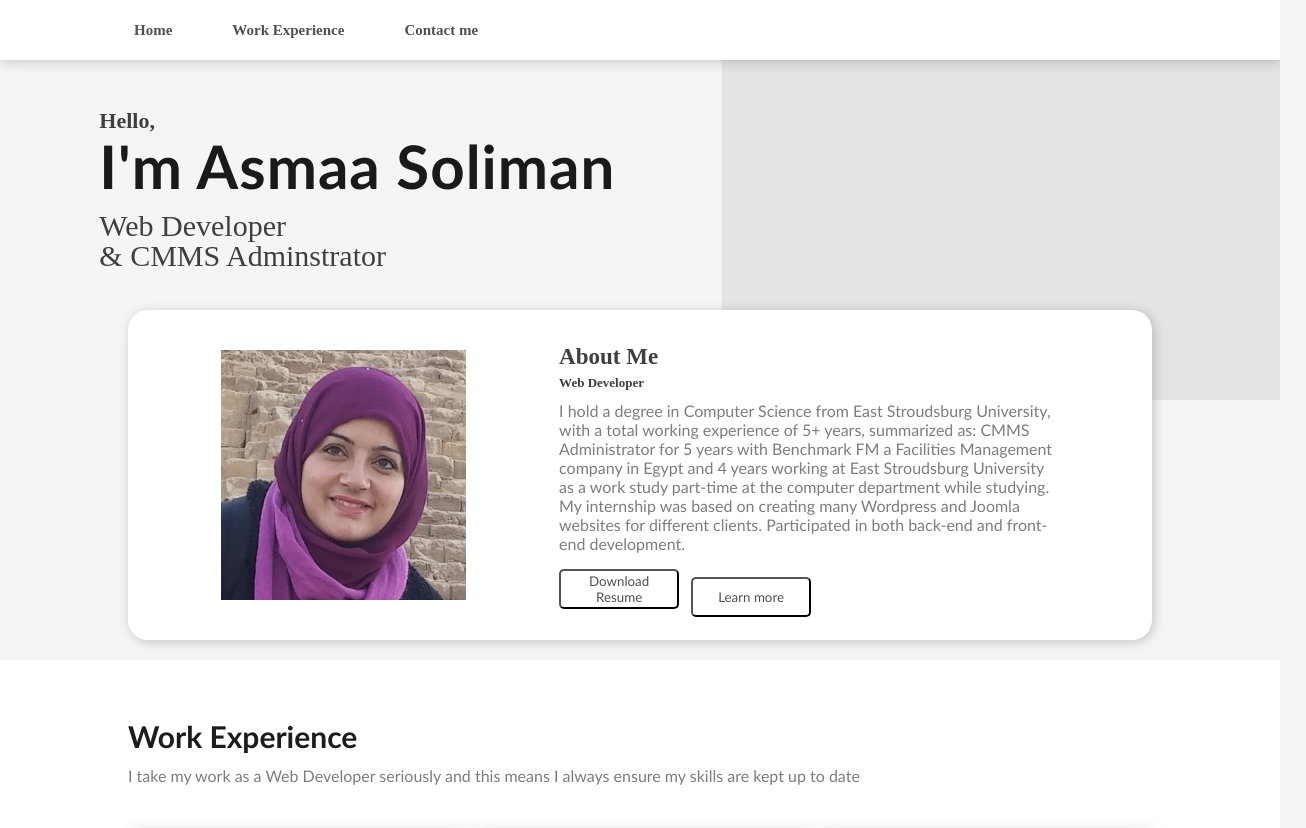
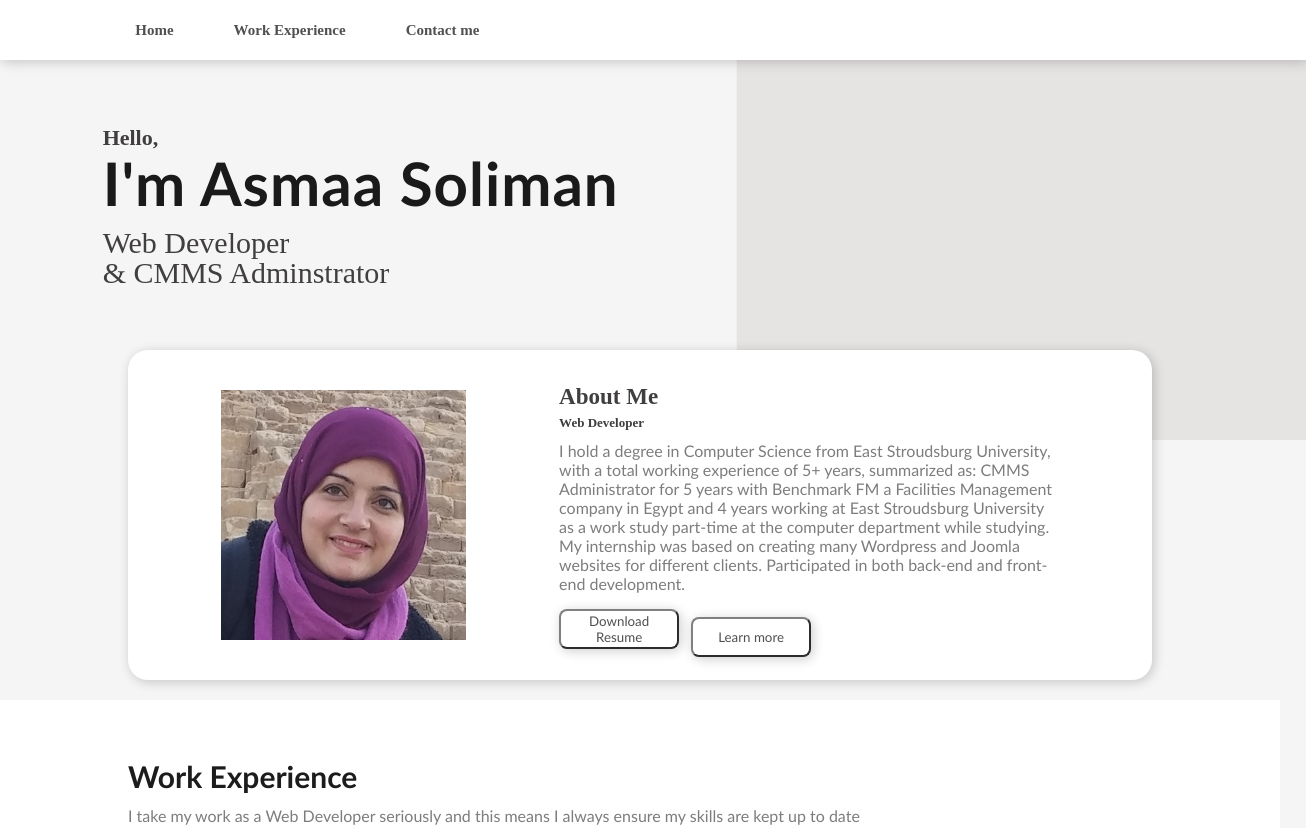
Before and after one commit to Asmaa138/Asmaa138.github.io, a plain HTML site: page index.html in a window 1280 px wide. Shown: the top 828 px of the page, 1306 px wide, since content can reach past the window. Drawn offline with nearby package versions, Linux system fonts and the light colour scheme.

Commit message:
Update portfolio.css

```diff
--- a/portfolio.css
+++ b/portfolio.css
@@ -32,8 +32,8 @@ a:active {
 
 
 section{
- width:100%;
- height:50vh;
+ width:102%;
+ height:55vh;
  background-image:url("bg.png");
  background-size:cover;
  background-repeat:no-repeat;
@@ -177,10 +177,11 @@ button:active{
  height: 40px;
  color:#ffffff;
  outline:none;
- border:2px sold black;
-  font-family: calibri;
+ border-color: gray;
+ font-family: calibri;
  background-color:#ffffff;
- border-radius:5px;
+ border-radius:8px;
+ box-shadow:2px 2px 12px rgba(0,0,0,0.2);
 }
 .services{
  height:600px;
```
